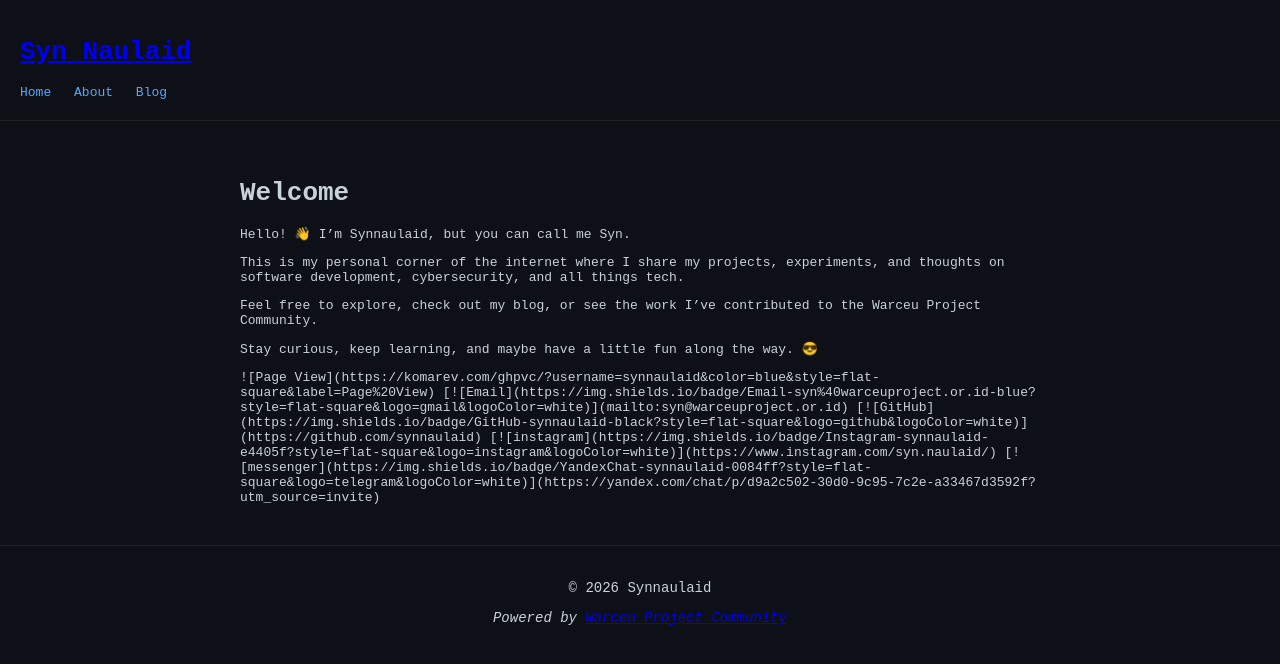
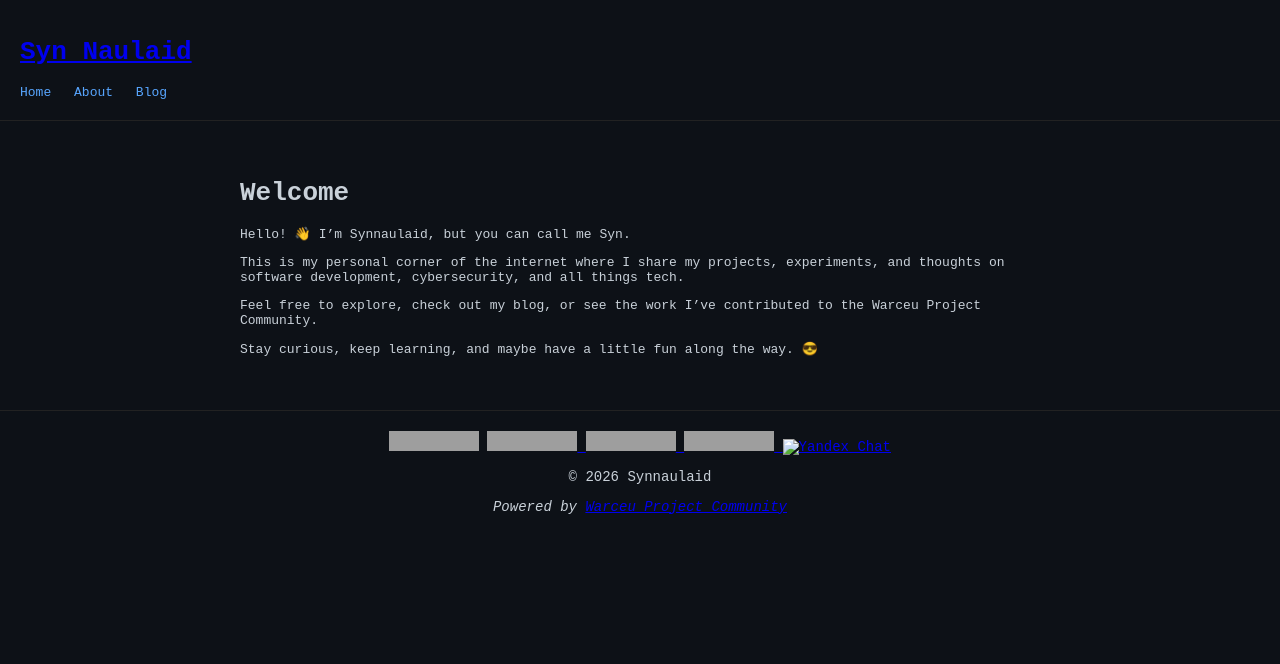
Before and after one commit to synnaulaid/synnaulaid.github.io, a Jekyll site: the page built from index.md, in a window 1280 px wide. Shown: the top 664 px of the page. Built offline with Jekyll 4.4.1, drawn with Linux system fonts in a browser that asks for light colours; grey boxes are pictures that could not be loaded.

Commit message:
Home: Update fix

```diff
--- a/_includes/footer.html
+++ b/_includes/footer.html
@@ -1,4 +1,26 @@
 <footer>
+  <!-- Page View -->
+<img src="https://komarev.com/ghpvc/?username=synnaulaid&color=blue&style=flat-square&label=Page%20View" alt="Page View">
+
+<!-- Email -->
+<a href="mailto:syn@warceuproject.or.id">
+  <img src="https://img.shields.io/badge/Email-syn%40warceuproject.or.id-blue?style=flat-square&logo=gmail&logoColor=white" alt="Email">
+</a>
+
+<!-- GitHub -->
+<a href="https://github.com/synnaulaid">
+  <img src="https://img.shields.io/badge/GitHub-synnaulaid-black?style=flat-square&logo=github&logoColor=white" alt="GitHub">
+</a>
+
+<!-- Instagram -->
+<a href="https://www.instagram.com/syn.naulaid/">
+  <img src="https://img.shields.io/badge/Instagram-synnaulaid-e4405f?style=flat-square&logo=instagram&logoColor=white" alt="Instagram">
+</a>
+
+<!-- Yandex Chat / Telegram -->
+<a href="https://yandex.com/chat/p/d9a2c502-30d0-9c95-7c2e-a33467d3592f?utm_source=invite">
+  <img src="https://img.shields.io/badge/YandexChat-synnaulaid-0084ff?style=flat-square&logo=telegram&logoColor=white" alt="Yandex Chat">
+</a>
   <p>&copy; 2026 Synnaulaid</p>
   <p><i>Powered by <a href="https://www.warceuproject.or.id">Warceu Project Community</a></i></p>
 </footer>
--- a/_includes/media.md
+++ b/_includes/media.md
@@ -1,5 +1,22 @@
-![Page View](https://komarev.com/ghpvc/?username=synnaulaid&color=blue&style=flat-square&label=Page%20View)
-[![Email](https://img.shields.io/badge/Email-syn%40warceuproject.or.id-blue?style=flat-square&logo=gmail&logoColor=white)](mailto:syn@warceuproject.or.id)
-[![GitHub](https://img.shields.io/badge/GitHub-synnaulaid-black?style=flat-square&logo=github&logoColor=white)](https://github.com/synnaulaid)
-[![instagram](https://img.shields.io/badge/Instagram-synnaulaid-e4405f?style=flat-square&logo=instagram&logoColor=white)](https://www.instagram.com/syn.naulaid/)
-[![messenger](https://img.shields.io/badge/YandexChat-synnaulaid-0084ff?style=flat-square&logo=telegram&logoColor=white)](https://yandex.com/chat/p/d9a2c502-30d0-9c95-7c2e-a33467d3592f?utm_source=invite)
+<!-- Page View -->
+<img src="https://komarev.com/ghpvc/?username=synnaulaid&color=blue&style=flat-square&label=Page%20View" alt="Page View">
+
+<!-- Email -->
+<a href="mailto:syn@warceuproject.or.id">
+  <img src="https://img.shields.io/badge/Email-syn%40warceuproject.or.id-blue?style=flat-square&logo=gmail&logoColor=white" alt="Email">
+</a>
+
+<!-- GitHub -->
+<a href="https://github.com/synnaulaid">
+  <img src="https://img.shields.io/badge/GitHub-synnaulaid-black?style=flat-square&logo=github&logoColor=white" alt="GitHub">
+</a>
+
+<!-- Instagram -->
+<a href="https://www.instagram.com/syn.naulaid/">
+  <img src="https://img.shields.io/badge/Instagram-synnaulaid-e4405f?style=flat-square&logo=instagram&logoColor=white" alt="Instagram">
+</a>
+
+<!-- Yandex Chat / Telegram -->
+<a href="https://yandex.com/chat/p/d9a2c502-30d0-9c95-7c2e-a33467d3592f?utm_source=invite">
+  <img src="https://img.shields.io/badge/YandexChat-synnaulaid-0084ff?style=flat-square&logo=telegram&logoColor=white" alt="Yandex Chat">
+</a>
--- a/_layouts/base.html
+++ b/_layouts/base.html
@@ -11,7 +11,7 @@
 
   <main>
     {{ content }}
-    {% include media.md %}
+
   </main>
 
   {% include footer.html %}
```
